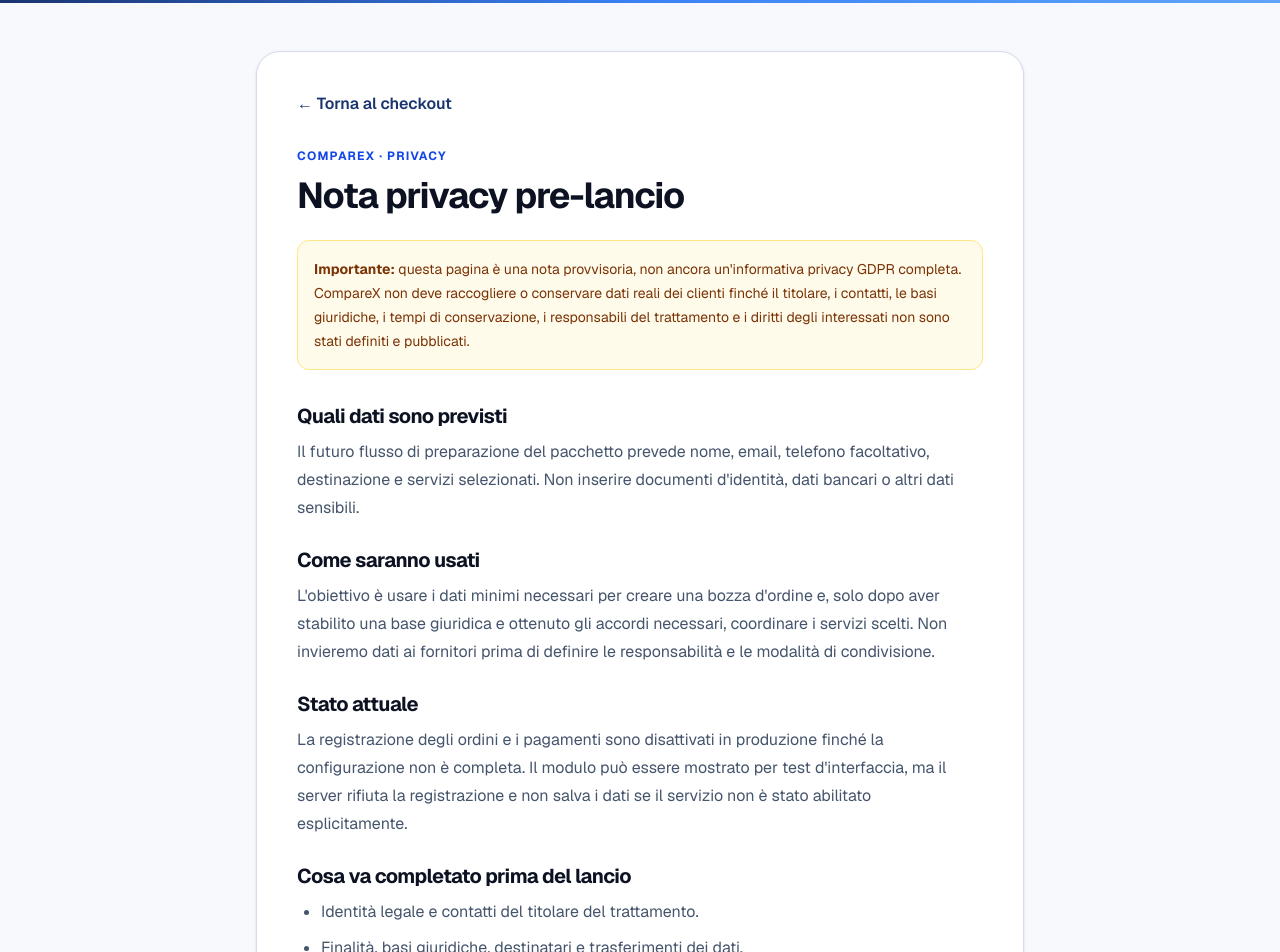
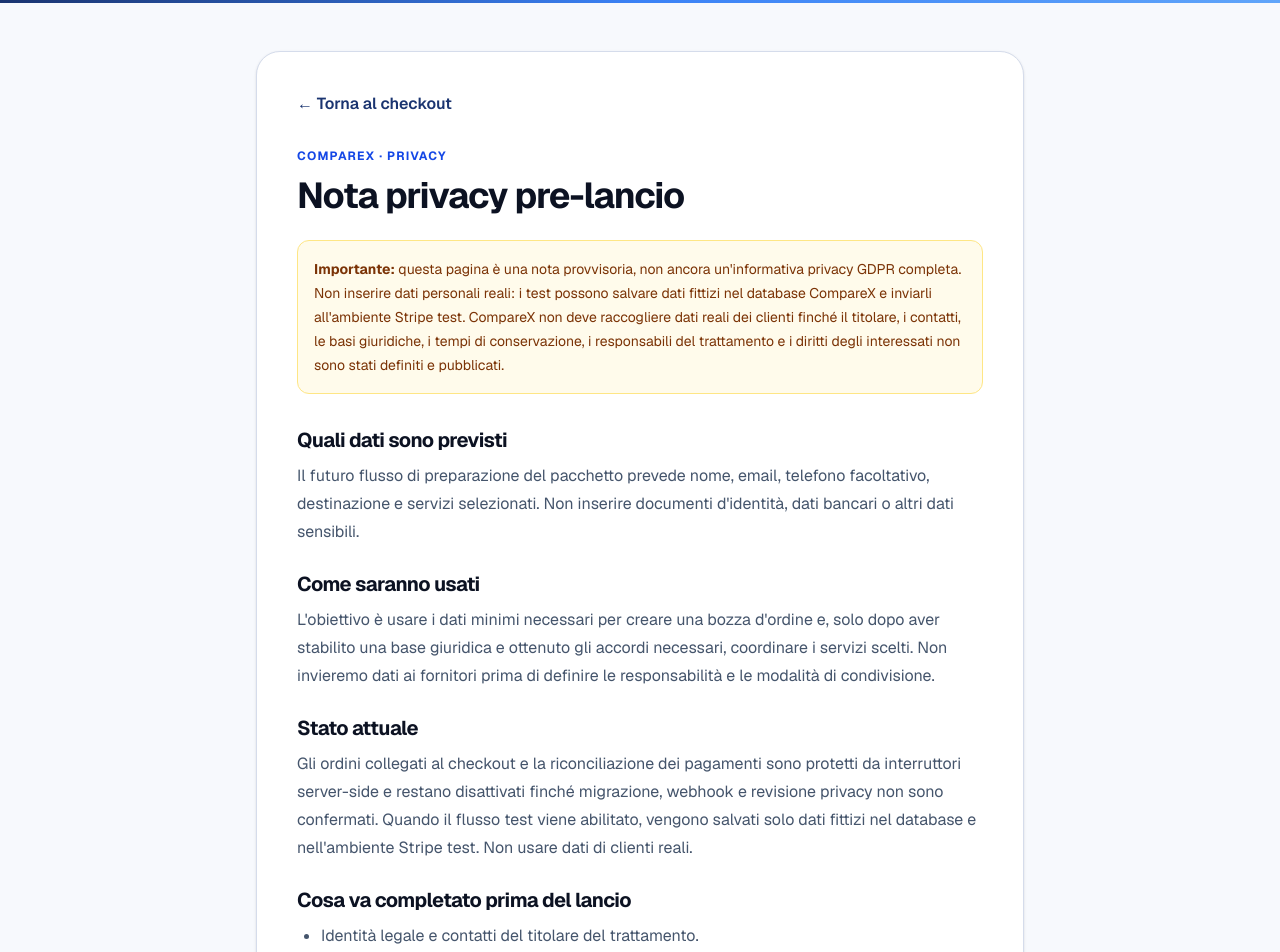
Before and after one commit to pietroconforti-blip/compareX, a Next.js app: page /privacy in a window 1280 px wide. Shown: the top 952 px of the page. Built offline with nearby package versions, Linux system fonts and the light colour scheme.

Commit message:
Clarify privacy notice for dummy-data checkout testing

```diff
--- a/app/privacy/page.tsx
+++ b/app/privacy/page.tsx
@@ -3,10 +3,10 @@ export default function PrivacyPage() {
     <a href="/checkout" className="font-semibold text-[#1a3470]">← Torna al checkout</a>
     <p className="mt-8 text-xs font-bold uppercase tracking-widest text-blue-700">CompareX · Privacy</p>
     <h1 className="mt-3 text-4xl font-bold">Nota privacy pre-lancio</h1>
-    <div className="mt-6 rounded-xl border border-amber-200 bg-amber-50 p-4 text-sm leading-6 text-amber-900"><strong>Importante:</strong> questa pagina è una nota provvisoria, non ancora un'informativa privacy GDPR completa. CompareX non deve raccogliere o conservare dati reali dei clienti finché il titolare, i contatti, le basi giuridiche, i tempi di conservazione, i responsabili del trattamento e i diritti degli interessati non sono stati definiti e pubblicati.</div>
+    <div className="mt-6 rounded-xl border border-amber-200 bg-amber-50 p-4 text-sm leading-6 text-amber-900"><strong>Importante:</strong> questa pagina è una nota provvisoria, non ancora un'informativa privacy GDPR completa. Non inserire dati personali reali: i test possono salvare dati fittizi nel database CompareX e inviarli all'ambiente Stripe test. CompareX non deve raccogliere dati reali dei clienti finché il titolare, i contatti, le basi giuridiche, i tempi di conservazione, i responsabili del trattamento e i diritti degli interessati non sono stati definiti e pubblicati.</div>
     <h2 className="mt-8 text-xl font-bold">Quali dati sono previsti</h2><p className="mt-2 leading-7 text-slate-600">Il futuro flusso di preparazione del pacchetto prevede nome, email, telefono facoltativo, destinazione e servizi selezionati. Non inserire documenti d'identità, dati bancari o altri dati sensibili.</p>
     <h2 className="mt-6 text-xl font-bold">Come saranno usati</h2><p className="mt-2 leading-7 text-slate-600">L'obiettivo è usare i dati minimi necessari per creare una bozza d'ordine e, solo dopo aver stabilito una base giuridica e ottenuto gli accordi necessari, coordinare i servizi scelti. Non invieremo dati ai fornitori prima di definire le responsabilità e le modalità di condivisione.</p>
-    <h2 className="mt-6 text-xl font-bold">Stato attuale</h2><p className="mt-2 leading-7 text-slate-600">La registrazione degli ordini e i pagamenti sono disattivati in produzione finché la configurazione non è completa. Il modulo può essere mostrato per test d'interfaccia, ma il server rifiuta la registrazione e non salva i dati se il servizio non è stato abilitato esplicitamente.</p>
+    <h2 className="mt-6 text-xl font-bold">Stato attuale</h2><p className="mt-2 leading-7 text-slate-600">Gli ordini collegati al checkout e la riconciliazione dei pagamenti sono protetti da interruttori server-side e restano disattivati finché migrazione, webhook e revisione privacy non sono confermati. Quando il flusso test viene abilitato, vengono salvati solo dati fittizi nel database e nell'ambiente Stripe test. Non usare dati di clienti reali.</p>
     <h2 className="mt-6 text-xl font-bold">Cosa va completato prima del lancio</h2><ul className="mt-2 list-disc space-y-2 pl-6 leading-7 text-slate-600"><li>Identità legale e contatti del titolare del trattamento.</li><li>Finalità, basi giuridiche, destinatari e trasferimenti dei dati.</li><li>Tempi di conservazione e procedura per esercitare i diritti GDPR.</li><li>Contratti con i fornitori e accordi con i responsabili del trattamento.</li><li>Revisione legale dell'informativa e verifica di cookie/analytics.</li></ul>
     <p className="mt-8 text-sm text-slate-500">Versione provvisoria per sviluppo. Non sostituisce consulenza legale e non autorizza il trattamento di dati reali.</p>
   </article></main>;
```
